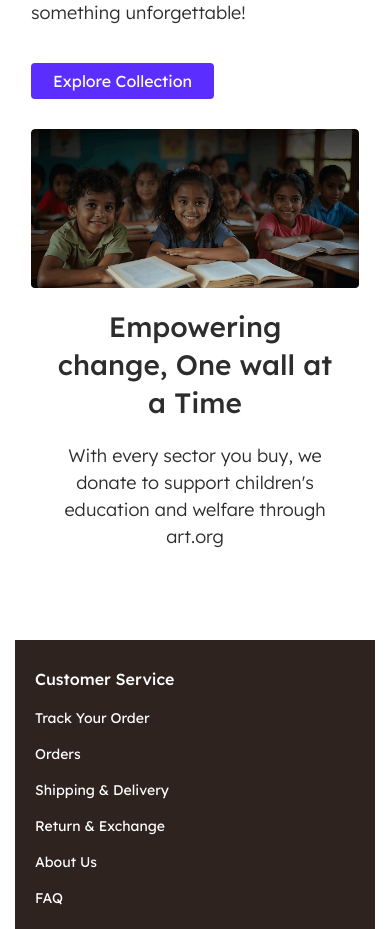
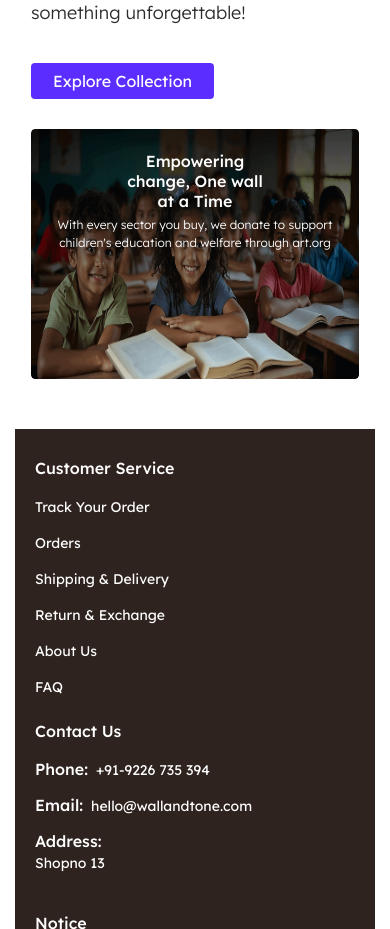
Before and after one commit to KrishnaMahajan1227/WallAndTone, a React (Vite) app in the folder frontend/: page /aboutus/about in a window 390 px wide. Shown: the part 3060-3989 px from the top of the page. Built offline with nearby package versions, Linux system fonts and the light colour scheme; no server answers.

Commit message:
Updated Added New Products CSS 3

```diff
--- a/frontend/src/components/AboutUs/AboutUs.css
+++ b/frontend/src/components/AboutUs/AboutUs.css
@@ -520,33 +520,35 @@ section.aboutus-production .aboutus-impact-content p {
     padding: 8px 16px;
     font-size: 14px;
   }
-  .aboutus-impact-content {
-    position: unset;
-    top: 25%;
-    left: 50%;
+  .aboutus-impact-content{
+    top: 1%;
+    left: 0;
+    right: 0;
+    bottom: unset;
     transform: unset;
     z-index: 2;
     width: 100%;
     padding: 20px;
-    color: #2D2D2D;
+    color: #FFFFFF;
     text-shadow: none;
-    order: 2;
 }
 .aboutus-container .aboutus-impact-content  h2 {
-  font-size: 28px;
-  line-height: 38px;
-  color: #2D2D2D;
+  font-size: 16px;
+  line-height: 20px;
+  color: #FFFFFF;
   font-weight: 500;
-  margin: 0;
-  width: 100%;
+  width: 50%;
+  text-align: center;
+  margin: 0 auto;
 }
 .aboutus-impact-image-container::after{
   display: none;
 }
-.aboutus-impact-section p {
-  font-size: 18px;
-  color: #2D2D2D;
+.aboutus-impact-section p, section.aboutus-production .aboutus-impact-content p {
+  font-size: 12px;
+  color: #FFFFFF;
   margin: 20px 0;
+  margin-top: 5px;
   max-width: 100%;
   margin-left: auto;
   margin-right: auto;
@@ -559,9 +561,36 @@ section.aboutus-production .aboutus-impact-content p {
   order: 2;
 }
 .aboutus-impact-image-container {
-  position: unset;
+  position: relative;
   display: flex;
   flex-direction: column;
 }
-
+.aboutus-container .image-content-component .col-md-6.sec-image {
+  order: 1;
 }
+.aboutus-container .image-content-component .col-md-6 {
+  order: 2;
+}
+img.aboutus-impact-image {
+  height: 250px;
+}
+.aboutus-production .aboutus-impact-content h2 {
+  width: 80% !important;
+  margin: 0;
+  max-width: 100% !important;
+  text-align: center;
+  margin: 0 auto;
+}
+section.aboutus-production .aboutus-impact-content {
+  top: unset;
+  left: 0;
+  right: 0;
+  bottom: -3%;
+  transform: unset;
+  z-index: 2;
+  width: 100%;
+  padding: 20px;
+  color: #FFFFFF;
+  text-shadow: none;
+}
+}
--- a/frontend/src/components/Home/BannerSlider/BannerSlider.css
+++ b/frontend/src/components/Home/BannerSlider/BannerSlider.css
@@ -124,7 +124,7 @@ border-radius: 4px;
   color: white;
   text-align: center;
   text-decoration: none;
-  font-size: 11px;
+  font-size: 14px;
   font-weight: 400;
 border-radius: 4px;
   transition: background-color 0.3s ease;
--- a/frontend/src/components/Home/HomePage.css
+++ b/frontend/src/components/Home/HomePage.css
@@ -242,7 +242,7 @@ border-radius: 4px;
 .home-create-your-Wall-art {
   position: relative;
   max-width: 100%;
-  margin: 30px auto;
+  margin: 50px auto;
   border-radius: 4px;
   overflow: hidden;
   margin-bottom: 0;
@@ -339,33 +339,30 @@ border-radius: 4px;
 }
 
 .home-create-your-Wall-art .background-image {
-  height: auto;
+  height: 500px;
   border-radius: 4px;
 }
 
 .home-create-your-Wall-art .image-frame {
 display: none;
 }
-
 .home-create-your-Wall-art .overlay-content {
-  position: relative;
-  top: 0;
+  position: absolute;
+  top: 65%;
+  bottom: 0;
   right: 0;
+  left: 0;
   transform: none;
   text-align: center;
   max-width: 100%;
   padding: 0 20px;
 }
 
-.home-create-your-Wall-art .overlay-content h2 {
-  color: #2D2D2D;
-  margin-top: 20px;
-}
-
 .home-create-your-Wall-art .overlay-content .btn-primary {
   font-size: 16px;
   padding: 10px 20px;
 }
+
 }
 
 /* Responsive Styles */
@@ -411,4 +408,24 @@ display: none;
   .homepage-modal-features li {
     font-size: 0.875rem;
   }
+  .homepage-Ai-creation .image-content-component .col-md-6.sec-image {
+    order: 2;
 }
+.home-create-your-Wall-art .overlay-content {
+  position: absolute;
+  bottom: 0;
+  right: 0;
+  left: 0;
+  transform: none;
+  text-align: center;
+  max-width: 100%;
+  padding: 0 20px;
+}
+.homepage .image-content-component .col-md-6.sec-image {
+  order: 1;
+}
+.homepage .image-content-component .col-md-6 {
+  order: 2;
+}
+
+}
--- a/frontend/src/components/RecentlyAddedProducts/RecentlyAddedProducts.css
+++ b/frontend/src/components/RecentlyAddedProducts/RecentlyAddedProducts.css
@@ -97,10 +97,12 @@
     .recently-added-products-container .card {
       border: none !important;
       max-width: 100%;
-      height: 400px;
+      height: 350px;
       background: transparent;
       box-shadow: none;
-    }
+      overflow: hidden;
+      margin: 0 1rem;
+  }
     .recently-added-products-container .recently-added-product-card {
       width: 100%;
       text-align: center;
@@ -110,9 +112,8 @@
 
     .recently-added-products-container .card-img-top {
       border-radius: 4px;
-      height: 220px;
-      object-fit: contain;
-      padding: 1rem;
+      height: 180px;
+      object-fit: cover;
     }
     .recently-added-products-container .card-title{
       font-size: 16px;
@@ -120,4 +121,9 @@
     .recently-added-products-container .card-text {
       font-size: 12px;
   }
+  .recently-added-products-container .slick-dots {
+    bottom: 0px !important;
+    text-align: center !important;
+    margin: auto !important;
+}
   }
--- a/frontend/src/components/Search/search.css
+++ b/frontend/src/components/Search/search.css
@@ -185,5 +185,10 @@
   .image-content {
     margin-top: 0;
 }
-
+.search-container .image-content-component .col-md-6.sec-image {
+  order: 1;
+}
+.search-container .image-content-component .col-md-6 {
+  order: 2;
+}
   }
```
